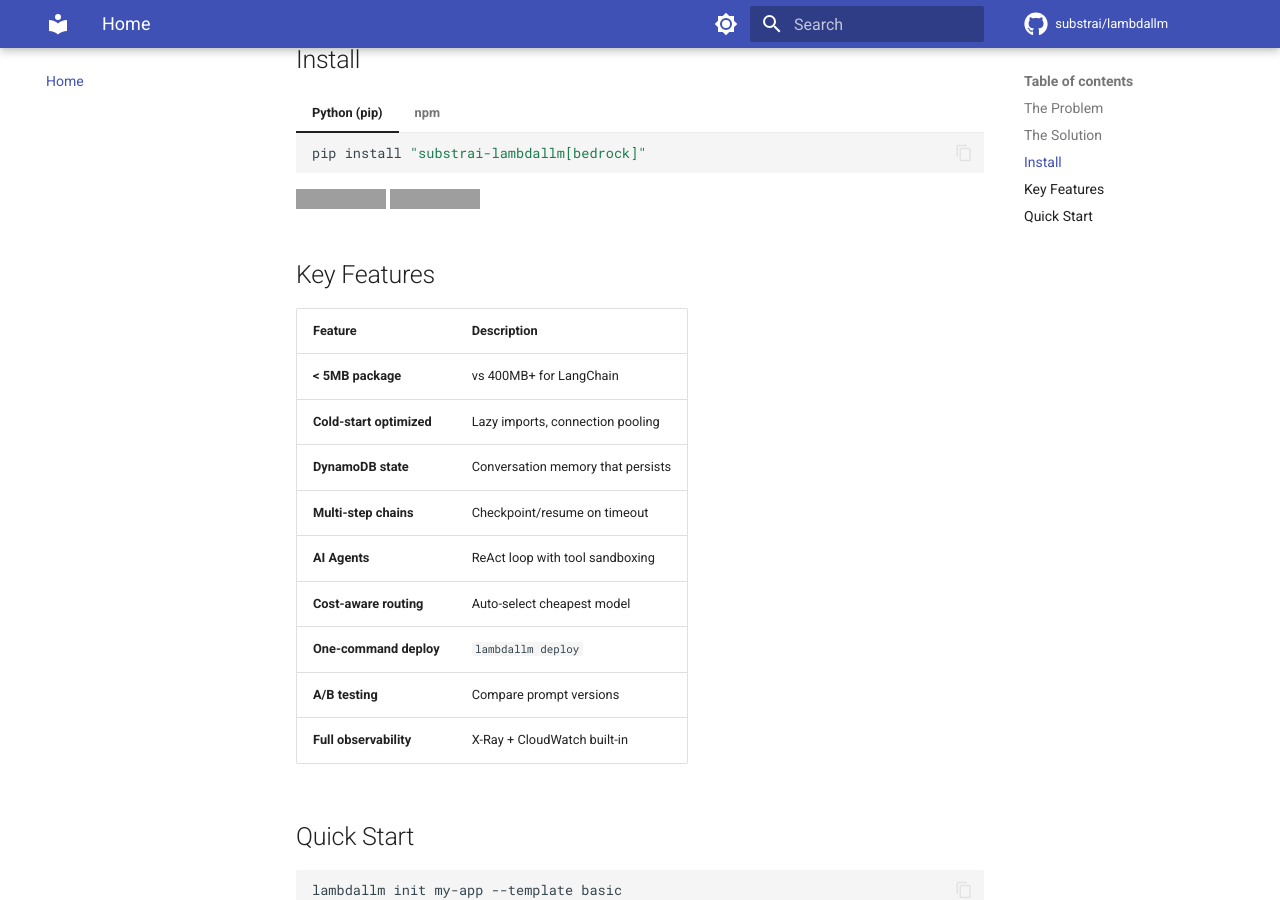
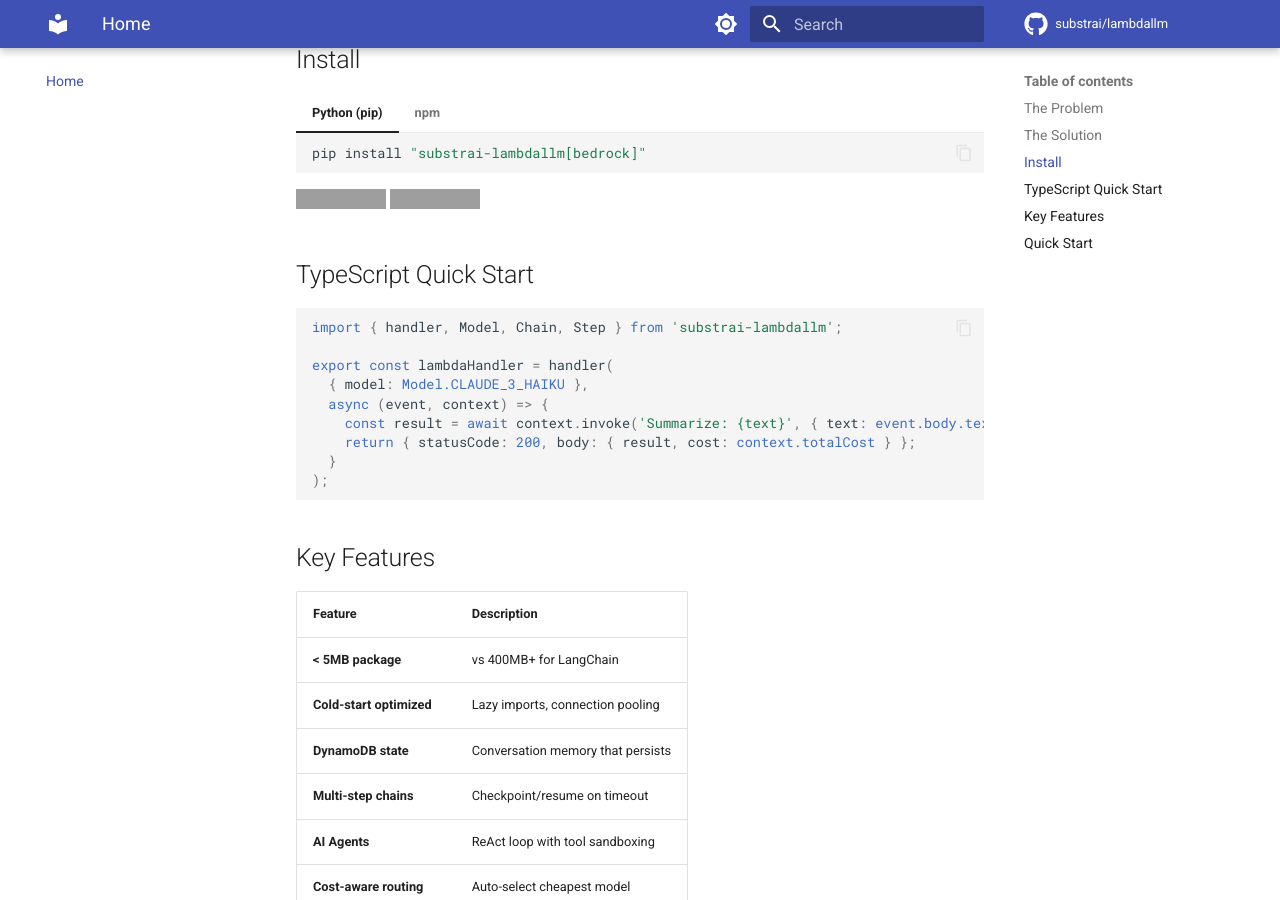
Before and after one commit to substrai/lambdallm, an MkDocs documentation site: the page built from docs/index.md, in a window 1280 px wide and 900 px high, scrolled down 980 px. Built offline with MkDocs 1.6.1 and Material for MkDocs 9.7.7, drawn with Linux system fonts in a browser that asks for light colours; comment, search, counter and statistics services are not loaded; grey boxes are pictures that could not be loaded.

Commit message:
docs: add TypeScript quick start example to docs site
- Add TypeScript handler example on home page
- npm install section already present with tabbed view
- Triggers GitHub Pages rebuild with npm content

````diff
--- a/docs/index.md
+++ b/docs/index.md
@@ -53,6 +53,20 @@
 [![PyPI](https://badge.fury.io/py/substrai-lambdallm.svg)](https://pypi.org/project/substrai-lambdallm/)
 [![npm](https://badge.fury.io/js/substrai-lambdallm.svg)](https://www.npmjs.com/package/substrai-lambdallm)
 
+## TypeScript Quick Start
+
+```typescript
+import { handler, Model, Chain, Step } from 'substrai-lambdallm';
+
+export const lambdaHandler = handler(
+  { model: Model.CLAUDE_3_HAIKU },
+  async (event, context) => {
+    const result = await context.invoke('Summarize: {text}', { text: event.body.text });
+    return { statusCode: 200, body: { result, cost: context.totalCost } };
+  }
+);
+```
+
 ## Key Features
 
 | Feature | Description |
````
